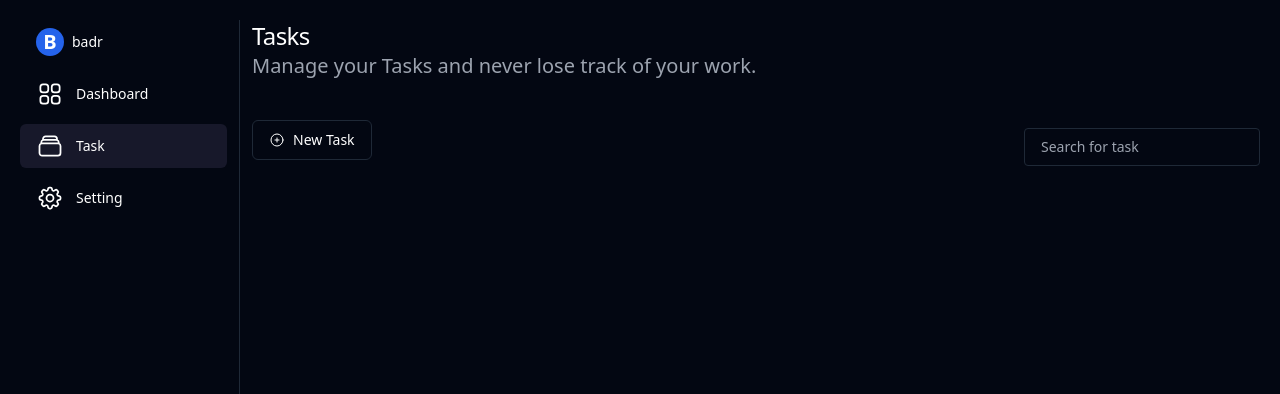
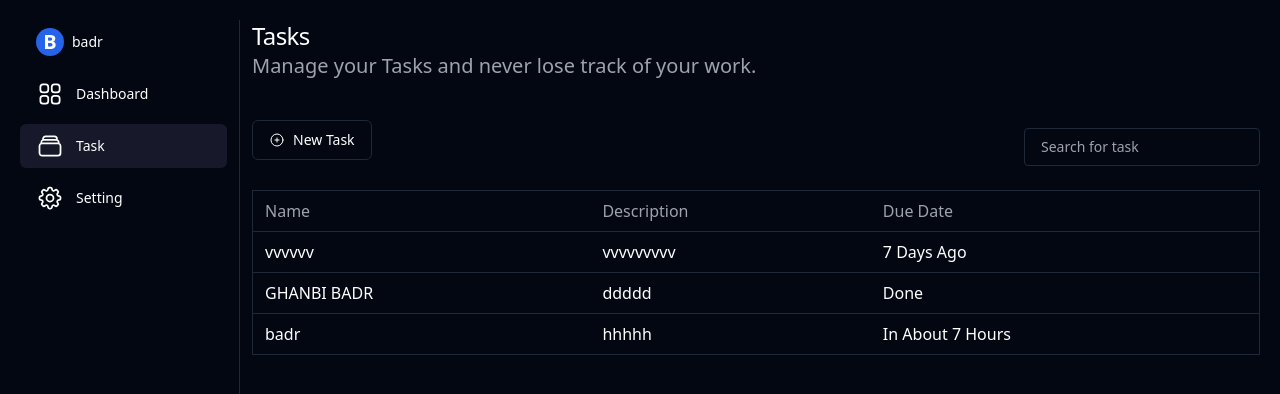
Before and after one commit to elghanbibadr/makerkit1, a React (Vite) app: page /dashboard/tasks in a window 1280 px wide. Shown: the top 394 px of the page. Built offline with nearby package versions, Linux system fonts and the light colour scheme.

Commit message:
refactor the task table compoenet

```diff
--- a/src/index.css
+++ b/src/index.css
@@ -70,5 +70,5 @@ img{
 /* helping styles */
 
 table td,table th{
-  @apply py-2 font-normal
+  @apply px-3 py-2 font-normal
 }
--- a/src/pages/Task.jsx
+++ b/src/pages/Task.jsx
@@ -1,21 +1,41 @@
+import React from "react";
 import Button from "../ui/Button";
+
+const taskData = [
+  {
+    Name: "vvvvvv",
+    Description: "vvvvvvvvv",
+    DueDate: "7 Days Ago",
+  },
+  {
+    Name: "GHANBI BADR",
+    Description: "ddddd",
+    DueDate: "Done",
+  },
+  {
+    Name: "badr",
+    Description: "hhhhh",
+    DueDate: "In About 7 Hours",
+  },
+];
+
 const Task = () => {
   return (
     <div>
       <div className="flex justify-between self-start">
-        <Button className="button-transparent text-white rounded-md ">
+        <Button className="button-transparent text-white rounded-md">
           <svg
             xmlns="http://www.w3.org/2000/svg"
             fill="none"
             viewBox="0 0 24 24"
-            stroke-width="1.5"
+            strokeWidth="1.5"
             stroke="currentColor"
             aria-hidden="true"
-            class="w-4 mr-2"
+            className="w-4 mr-2"
           >
             <path
-              stroke-linecap="round"
-              stroke-linejoin="round"
+              strokeLinecap="round"
+              strokeLinejoin="round"
               d="M12 9v6m3-3H9m12 0a9 9 0 11-18 0 9 9 0 0118 0z"
             ></path>
           </svg>
@@ -23,6 +43,22 @@ const Task = () => {
         </Button>
         <input type="email" placeholder="Search for task" className="input" />
       </div>
+      <table className="w-full  border p-2 mt-6 border-accent1 rounded-md">
+        <thead className="text-gray-400  text-left border-b border-accent1">
+          <th>Name</th>
+          <th>Description</th>
+          <th>Due Date</th>
+        </thead>
+        <tbody className="text-white">
+          {taskData.map((task, index) => (
+            <tr key={index} className="text-left border-b border-accent1">
+              <td>{task.Name}</td>
+              <td>{task.Description}</td>
+              <td>{task.DueDate}</td>
+            </tr>
+          ))}
+        </tbody>
+      </table>
     </div>
   );
 };
```
Also changed, not shown: src/ui/Table.jsx (added).
